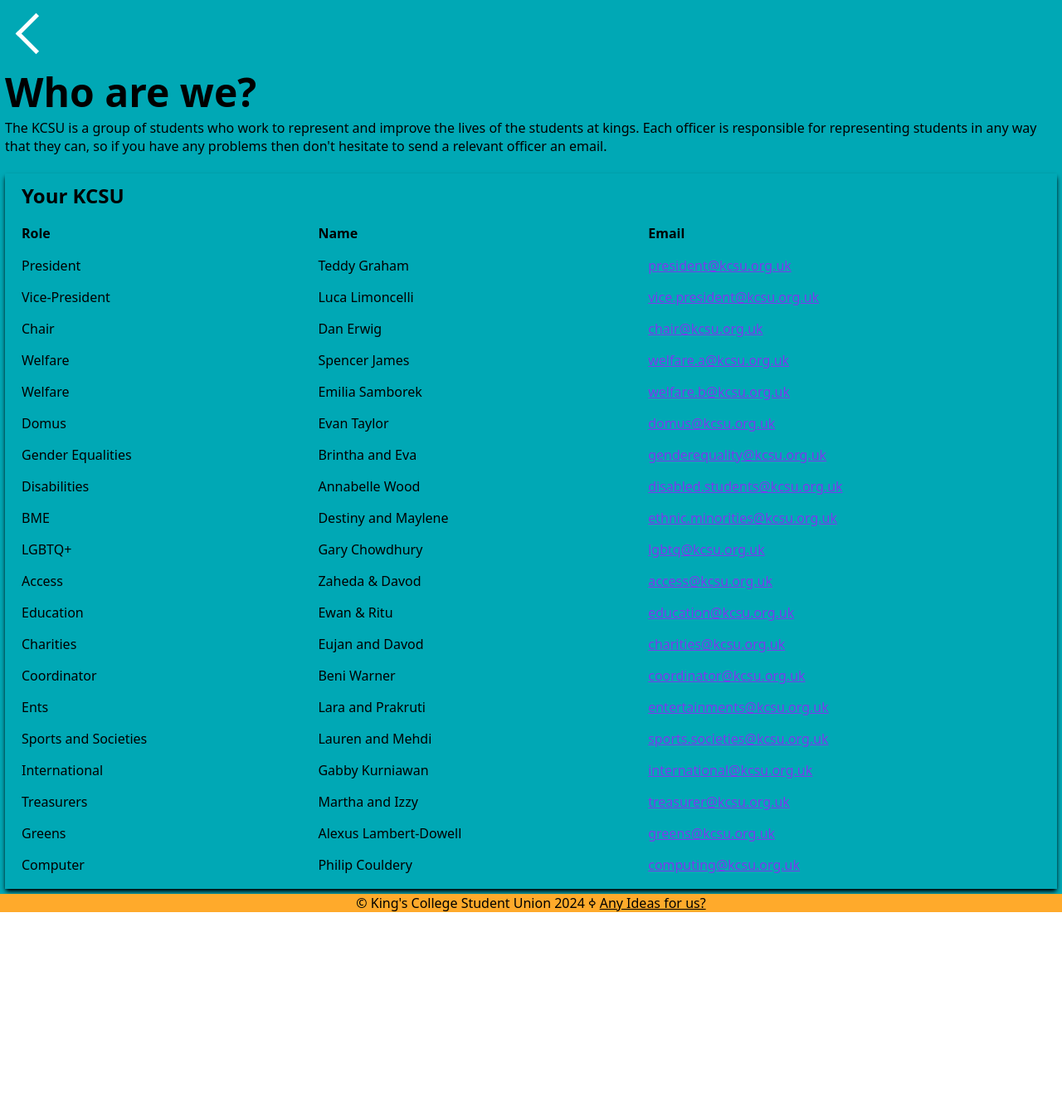
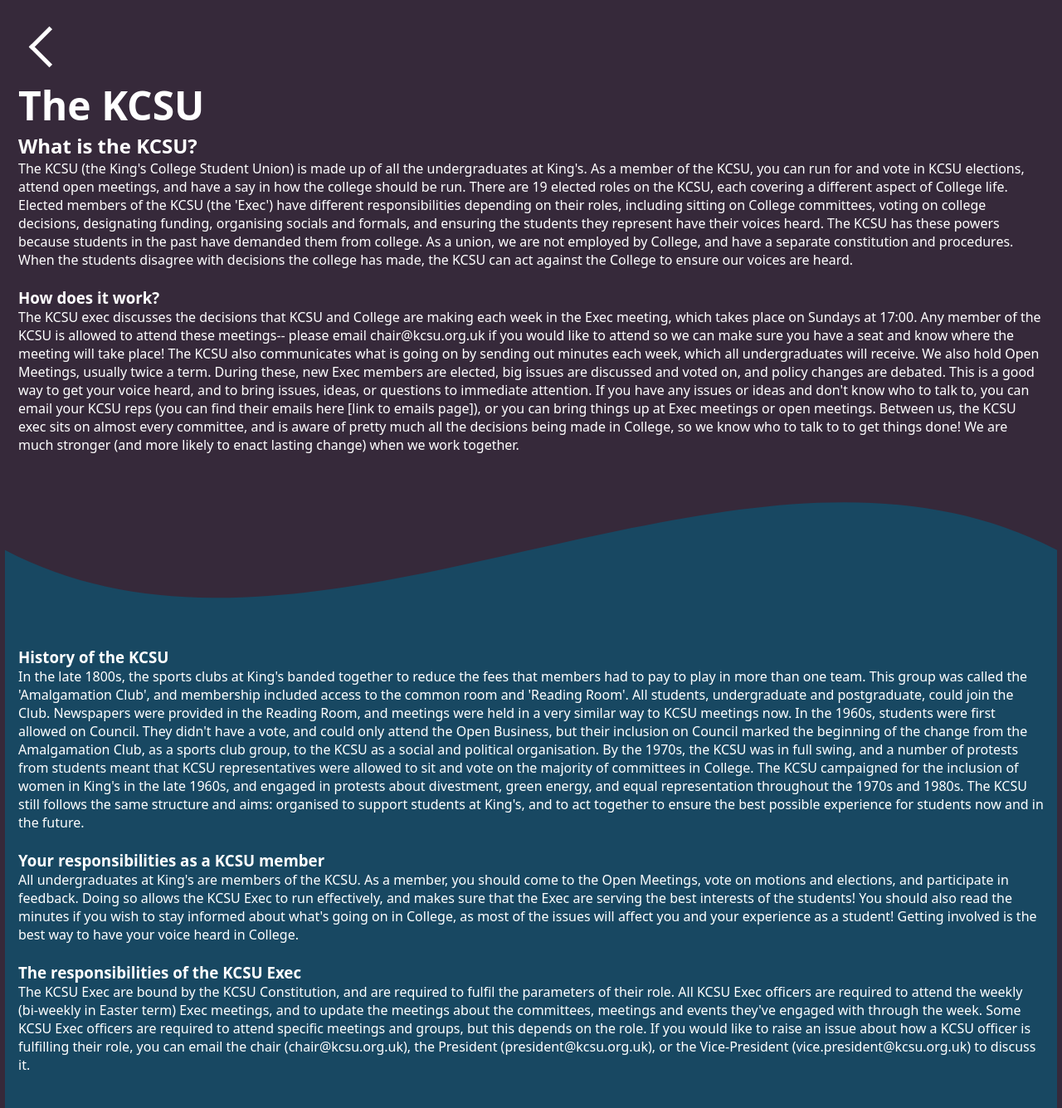
Before and after one commit to KCSU/kcsu.org.uk, an Astro site: page /meet in a window 1280 px wide. Shown: the part 3-1338 px from the top of the page at 83% size. Before the commit the page ends 1102 px from the top, so only its background shows below. Built offline with nearby package versions, Linux system fonts and the light colour scheme; Astro itself is replaced by a stand-in of ours.

Commit message:
2024 October KCSU info updates
Removed the DSO officer due to drama, and added information on what the kcsu is + history

```diff
--- a/src/data/exec.json
+++ b/src/data/exec.json
@@ -36,7 +36,7 @@
 	},
     {
 		"role": "Disabilities",
-		"name": "Annabelle Wood",
+		"name": "VACANT",
 		"email": "disabled.students@kcsu.org.uk"
 	},
     {
--- a/src/pages/meet.astro
+++ b/src/pages/meet.astro
@@ -2,16 +2,45 @@
 import ContactTable from "../components/ContactTable.astro";
 import BackButton from "../components/BackButton.astro";
 import Layout from "../layouts/Layout.astro";
+import Squiggle from "../components/squiggle.astro";
+
 ---
 <Layout title="Meet the KCSU | King's College Student Union">
     <main class="whole">
+        <div class="top">
         <BackButton/>
-        <h1>Who are we?</h1>
-        <p>
-            The KCSU is a group of students who work to represent and improve the lives of the students at kings. Each officer is responsible for representing students in any way that they can, so if you have any problems then don't hesitate to send a relevant officer an email.
-        </p>
+        <h1>The KCSU</h1>
+        <h2>What is the KCSU?</h2>
+        <p>The KCSU (the King's College Student Union) is made up of all the undergraduates at King's. As a member of the KCSU, you can run for and vote in KCSU elections, attend open meetings, and have a say in how the college should be run. There are 19 elected roles on the KCSU, each covering a different aspect of College life. Elected members of the KCSU (the 'Exec') have different responsibilities depending on their roles, including sitting on College committees, voting on college decisions, designating funding, organising socials and formals, and ensuring the students they represent have their voices heard.
+            The KCSU has these powers because students in the past have demanded them from college. As a union, we are not employed by College, and have a separate constitution and procedures. When the students disagree with decisions the college has made, the KCSU can act against the College to ensure our voices are heard. </p>
+        <br>
+        <h3>How does it work?</h3>
+        <p>The KCSU exec discusses the decisions that KCSU and College are making each week in the Exec meeting, which takes place on Sundays at 17:00. Any member of the KCSU is allowed to attend these meetings-- please email chair@kcsu.org.uk if you would like to attend so we can make sure you have a seat and know where the meeting will take place! The KCSU also communicates what is going on by sending out minutes each week, which all undergraduates will receive.
+            We also hold Open Meetings, usually twice a term. During these, new Exec members are elected, big issues are discussed and voted on, and policy changes are debated. This is a good way to get your voice heard, and to bring issues, ideas, or questions to immediate attention.
+
+            If you have any issues or ideas and don't know who to talk to, you can email your KCSU reps (you can find their emails here [link to emails page]), or you can bring things up at Exec meetings or open meetings. Between us, the KCSU exec sits on almost every committee, and is aware of pretty much all the decisions being made in College, so we know who to talk to to get things done! We are much stronger (and more likely to enact lasting change) when we work together. </p>
+        </div>
+        <Squiggle colour_top="#36293a" colour_bottom="#184862"/>
+        <div class="middle">
+
+            <h3>History of the KCSU </h3>
+        <p>In the late 1800s, the sports clubs at King's banded together to reduce the fees that members had to pay to play in more than one team. This group was called the 'Amalgamation Club', and membership included access to the common room and 'Reading Room'. All students, undergraduate and postgraduate, could join the Club. Newspapers were provided in the Reading Room, and meetings were held in a very similar way to KCSU meetings now.
+            In the 1960s, students were first allowed on Council. They didn't have a vote, and could only attend the Open Business, but their inclusion on Council marked the beginning of the change from the Amalgamation Club, as a sports club group, to the KCSU as a social and political organisation. By the 1970s, the KCSU was in full swing, and a number of protests from students meant that KCSU representatives were allowed to sit and vote on the majority of committees in College. The KCSU campaigned for the inclusion of women in King's in the late 1960s, and engaged in protests about divestment, green energy, and equal representation throughout the 1970s and 1980s.
+            The KCSU still follows the same structure and aims: organised to support students at King's, and to act together to ensure the best possible experience for students now and in the future. </p>
+        <br>
+        <h3>Your responsibilities as a KCSU member </h3>
+        <p>All undergraduates at King's are members of the KCSU. As a member, you should come to the Open Meetings, vote on motions and elections, and participate in feedback. Doing so allows the KCSU Exec to run effectively, and makes sure that the Exec are serving the best interests of the students! You should also read the minutes if you wish to stay informed about what's going on in College, as most of the issues will affect you and your experience as a student! Getting involved is the best way to have your voice heard in College. </p>
+        <br>
+        <h3>The responsibilities of the KCSU Exec</h3>
+        <p>The KCSU Exec are bound by the KCSU Constitution, and are required to fulfil the parameters of their role. All KCSU Exec officers are required to attend the weekly (bi-weekly in Easter term) Exec meetings, and to update the meetings about the committees, meetings and events they've engaged with through the week. Some KCSU Exec officers are required to attend specific meetings and groups, but this depends on the role. If you would like to raise an issue about how a KCSU officer is fulfilling their role, you can email the chair (chair@kcsu.org.uk), the President (president@kcsu.org.uk), or the Vice-President (vice.president@kcsu.org.uk) to discuss it. </p>
         <br/>
+        </div>
+        <Squiggle colour_top="#184862" colour_bottom="#00A8B5"/>
+        <div style="background-color:#00A8B5">
+
         <ContactTable/>
+
+        </div>
     </main>
 </Layout>
 
@@ -19,7 +48,19 @@
     .whole{
         padding: 1rem;
 
-        background-color: #00A8B5;
+        background-color: #36293a;
+    }
+    .top{
+        padding: 1rem;
+
+        background-color: #36293a;
+        color: white;
+    }
+    .middle{
+        padding: 1rem;
+
+        background-color: #184862;
+        color: white;
     }
 
 
```
